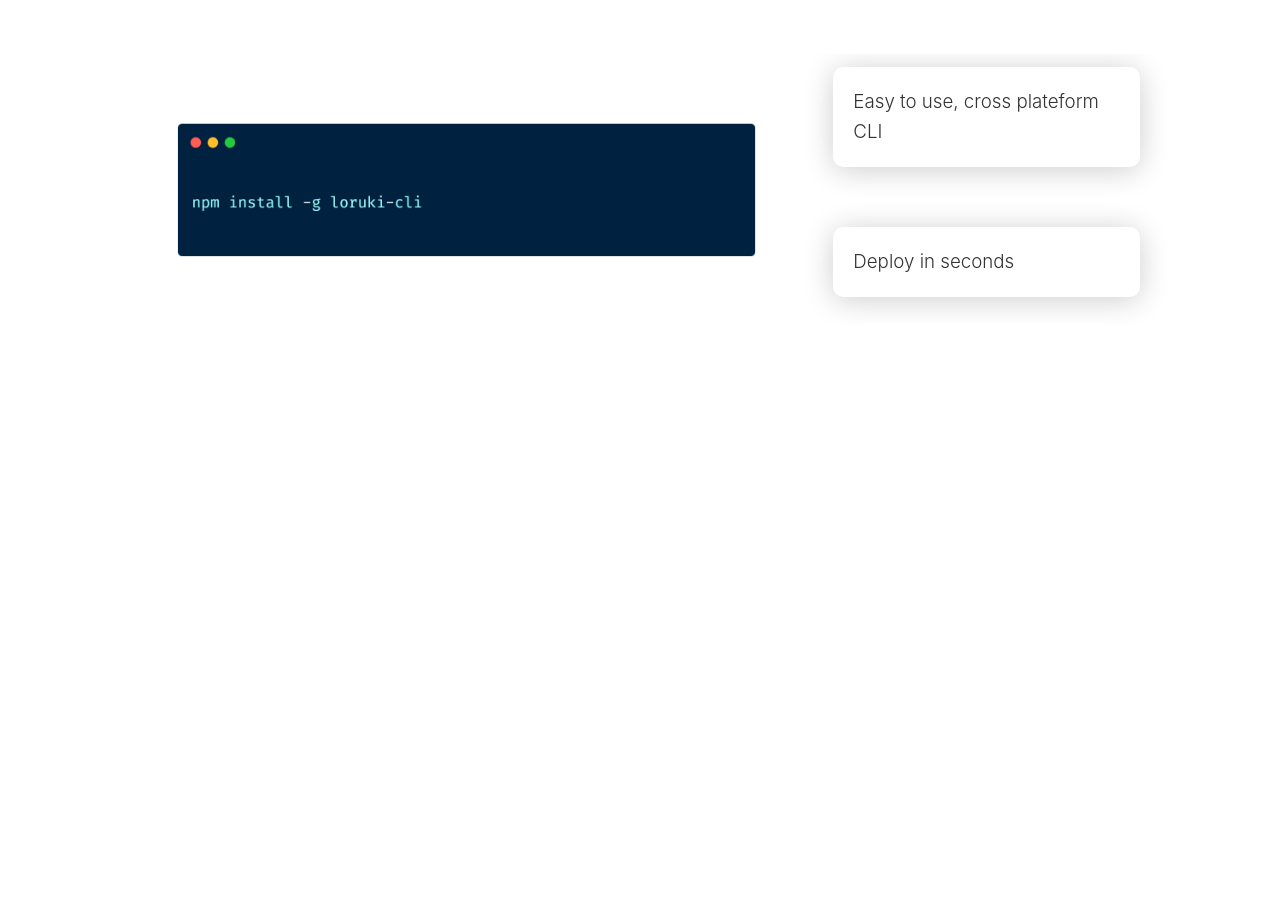
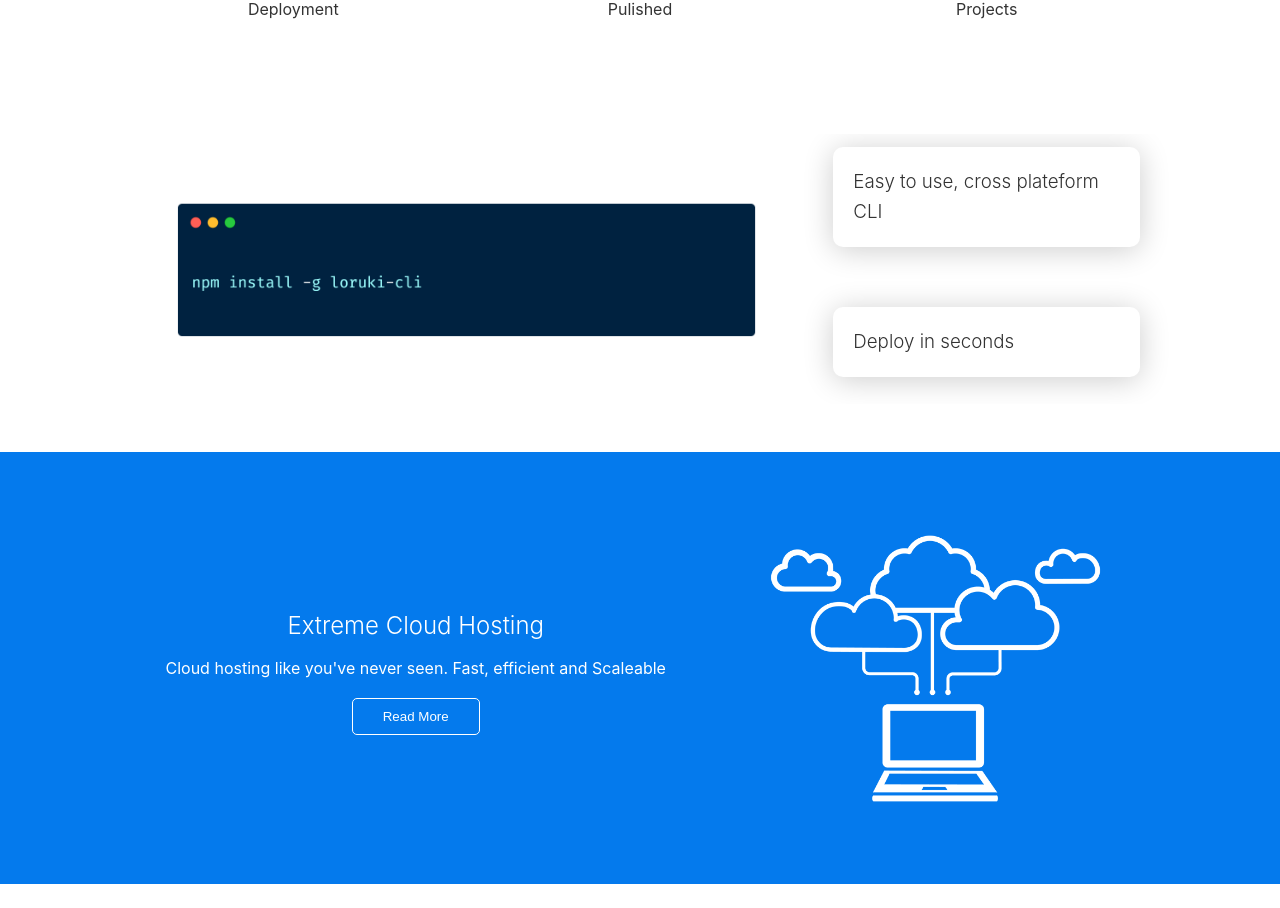
Before and after one commit to asimhafeezz/leroku, a React (Create React App) app: page / in a window 1280 px wide. Shown: the part 774-1682 px from the top of the page. Before the commit the page ends 1098 px from the top, so only its background shows below. Built offline with nearby package versions, Linux system fonts and the light colour scheme.

Commit message:
cloud added

```diff
--- a/src/App.js
+++ b/src/App.js
@@ -1,4 +1,4 @@
-import { Cli, Layout, Showcase, Stats } from './components'
+import { Cli, Cloud, Layout, Showcase, Stats } from './components'
 
 const App = () => {
 	return (
@@ -6,6 +6,7 @@ const App = () => {
 			<Showcase />
 			<Stats />
       <Cli />
+      <Cloud />
 		</Layout>
 	)
 }
--- a/src/components/Cli.js
+++ b/src/components/Cli.js
@@ -1,7 +1,9 @@
 import styled from 'styled-components'
 import { mixins } from '../style'
 
-const Root = styled.div``
+const Root = styled.div`
+${mixins.my_4}
+`
 
 const Container = styled.div`
 	${mixins.container};
--- a/src/components/Cloud.js
+++ b/src/components/Cloud.js
@@ -6,17 +6,27 @@ const { colors } = theme
 const Root = styled.div`
 	background-color: ${colors.blueBg};
 	${mixins.my_2}
-${mixins.py_2}
+	${mixins.py_1};
+	color: ${colors.white};
 `
 
 const Container = styled.div`
-${mixins.container}
+	${mixins.container};
+	${mixins.grid};
+	grid-template-columns: 4fr 3fr;
 `
 const Texts = styled.div`
 	${mixins.textCenter}
 `
 const Heading = styled.h2``
+
 const Paragraph = styled.p`
+	${mixins.my_1}
+`
+
+const DarkLinkButton = styled(LinkButton)`
+	background-color: ${colors.darkBlueBg};
+	border: 0;
 `
 
 const Cloud = () => {
@@ -24,10 +34,13 @@ const Cloud = () => {
 		<Root>
 			<Container>
 				<Texts>
-                    <Heading></Heading>
-                    <Paragraph>Cloud hosting like you've never seen. Fast, efficient and Scaleable</Paragraph>
-                    <LinkButton>Read More</LinkButton>
+					<Heading>Extreme Cloud Hosting</Heading>
+					<Paragraph>
+						Cloud hosting like you've never seen. Fast, efficient and Scaleable
+					</Paragraph>
+					<DarkLinkButton>Read More</DarkLinkButton>
 				</Texts>
+				<img src='/cloud.png' alt='cloudimage' />
 			</Container>
 		</Root>
 	)
--- a/src/components/Stats.js
+++ b/src/components/Stats.js
@@ -7,7 +7,9 @@ import PublishIcon from '@material-ui/icons/Publish';
 import AccountTreeIcon from '@material-ui/icons/AccountTree';
 
 //root
-const Root = styled.div``
+const Root = styled.div`
+${mixins.my_3}
+`
 
 const Container = styled.div`
 	${mixins.container};
--- a/src/components/index.js
+++ b/src/components/index.js
@@ -3,5 +3,6 @@ import Navbar from './Navbar'
 import Showcase from './Showcase'
 import Stats from './Stats'
 import Cli from './Cli'
+import Cloud from './Cloud'
 
-export { Layout, Navbar, Showcase, Stats, Cli }
+export { Layout, Navbar, Showcase, Stats, Cli, Cloud }
--- a/src/style/mixins.js
+++ b/src/style/mixins.js
@@ -54,6 +54,8 @@ const mixins = {
 		text-align: center;
 	`,
 	transition: `all 0.25s ease`,
+
+	//margins
 	my_1: css`
 		margin: 1rem 0;
 	`,
@@ -99,6 +101,8 @@ const mixins = {
 	m_5: css`
 		margin: 4rem;
 	`,
+
+	//paddings
 	p_1: css`
 		padding: 1rem;
 	`,
@@ -114,6 +118,36 @@ const mixins = {
 	p_5: css`
 		padding: 4rem;
 	`,
+	py_1: css`
+		padding: 1rem 0;
+	`,
+	py_2: css`
+		padding: 1.5rem 0;
+	`,
+	py_3: css`
+		padding: 2rem 0;
+	`,
+	py_4: css`
+		padding: 3rem 0;
+	`,
+	py_5: css`
+		padding: 4rem 0;
+	`,
+	px_1: css`
+		padding: 0 1rem;
+	`,
+	px_2: css`
+		padding: 0 1.5rem;
+	`,
+	px_3: css`
+		padding: 0 2rem;
+	`,
+	px_4: css`
+		padding: 0 3rem;
+	`,
+	px_5: css`
+		padding: 0 4rem;
+	`,
 }
 
 export default mixins
```
Also changed, not shown: public/cloud.png (added). Lines whose indentation alone changed are shown as unchanged.
